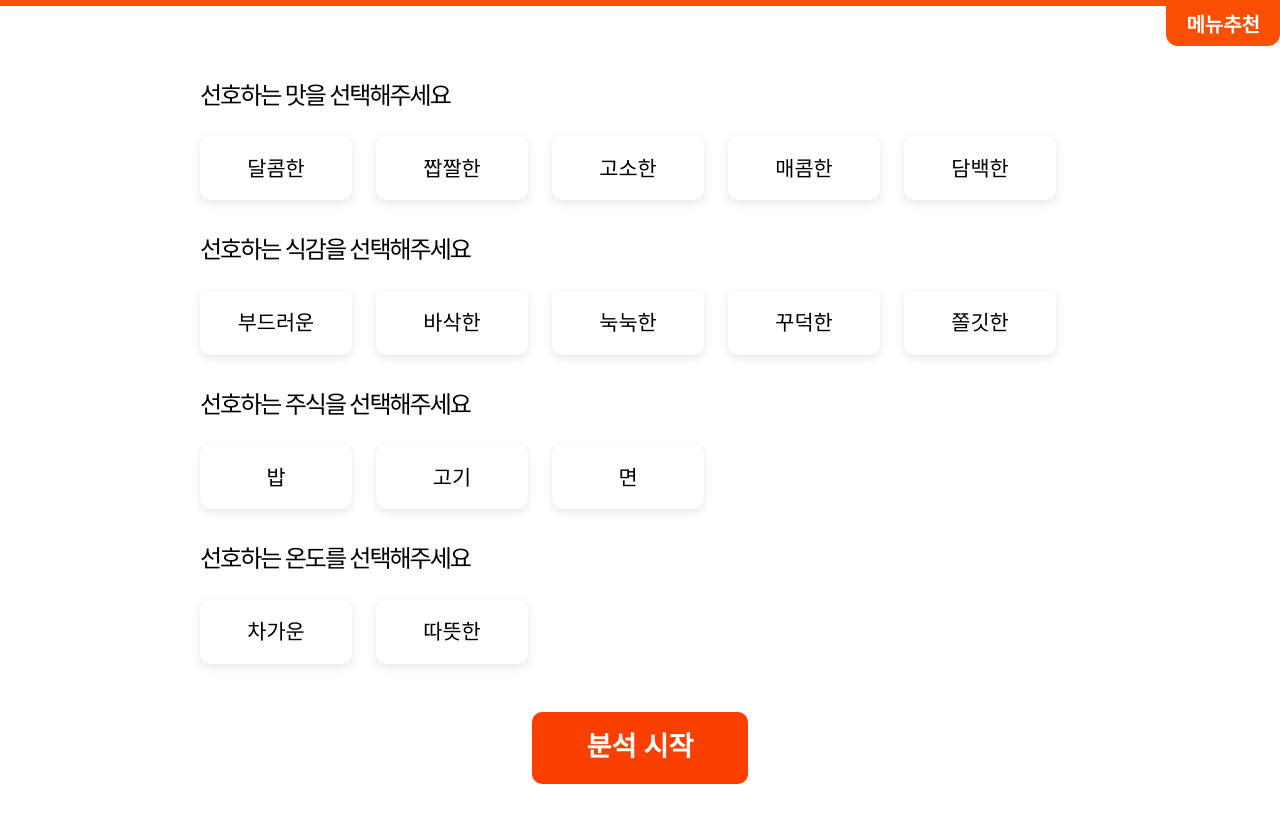
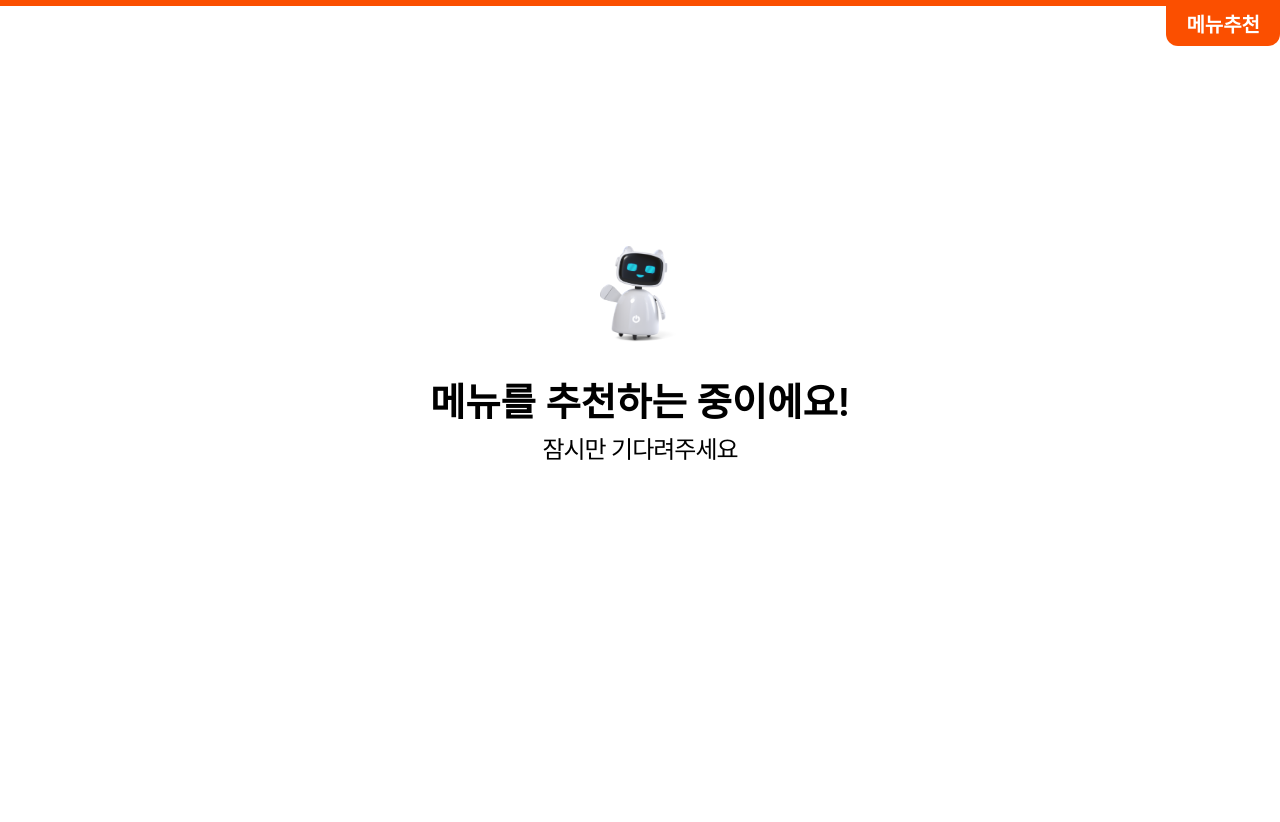
Before and after one commit to Team-HUG/app, a React (Create React App) app: page /recommend in a window 1280 px wide. Shown: the top 822 px of the page. Before the commit the page ends 800 px from the top, so only its background shows below. Built offline with nearby package versions, Linux system fonts and the light colour scheme.

Commit message:
메뉴 추천 로딩 페이지 퍼블리싱 완료

```diff
--- /dev/null
+++ b/src/components/RecommendLoading/index.tsx
@@ -0,0 +1,15 @@
+import * as S from './style';
+
+const RecommendLoading = () => {
+  return (
+    <S.RecommendLoadingContainer>
+      <S.LoadingMessageBox>
+        <img src="/Character.png" alt="우리의 마스코트" />
+        <h1>메뉴를 추천하는 중이에요!</h1>
+        <span>잠시만 기다려주세요</span>
+      </S.LoadingMessageBox>
+    </S.RecommendLoadingContainer>
+  );
+};
+
+export default RecommendLoading;
--- /dev/null
+++ b/src/components/RecommendLoading/style.ts
@@ -0,0 +1,34 @@
+import styled from 'styled-components';
+
+export const RecommendLoadingContainer = styled.div`
+  width: 100%;
+  height: 100vh;
+  display: flex;
+  justify-content: center;
+  margin-top: 12.5rem;
+`;
+
+export const LoadingMessageBox = styled.div`
+  display: flex;
+  flex-direction: column;
+  align-items: center;
+
+  img {
+    width: 5rem;
+    height: 6rem;
+    margin-bottom: 2rem;
+  }
+
+  h1 {
+    font-size: 2.4rem;
+    font-weight: 600;
+    color: #000000;
+  }
+
+  span {
+    font-size: 1.5rem;
+    font-weight: 500;
+    color: #000000;
+    letter-spacing: -1px;
+  }
+`;
--- /dev/null
+++ b/src/components/RecommendMenu/index.tsx
@@ -0,0 +1,77 @@
+import { useState } from 'react';
+import * as S from './style';
+
+const recommendData = [
+  { question: '선호하는 맛을 선택해주세요', recommendList: ['달콤한', '짭짤한', '고소한', '매콤한', '담백한'] },
+  { question: '선호하는 식감을 선택해주세요', recommendList: ['부드러운', '바삭한', '눅눅한', '꾸덕한', '쫄깃한'] },
+  { question: '선호하는 주식을 선택해주세요', recommendList: ['밥', '고기', '면'] },
+  { question: '선호하는 온도를 선택해주세요', recommendList: ['차가운', '따뜻한'] },
+];
+
+const RecommendMenu = () => {
+  const [recommendArr, setRecommendArr] = useState(['', '', '', '']);
+  const [tasteText, setTasteText] = useState('');
+  const [textureText, setTexture] = useState('');
+  const [stockText, setStockText] = useState('');
+  const [temperatureText, setTemperatureText] = useState('');
+
+  return (
+    <S.RecommendMenuContainer>
+      <S.RecommendMenuSelectContainer>
+        {recommendData.map((recommend, idx) => (
+          <div key={idx}>
+            <S.RecommendQuestion>{recommend.question}</S.RecommendQuestion>
+            <S.RecommendSelectBoxContainer>
+              {recommend.recommendList.map((in_recommend, idx) => (
+                <S.RecommendSelectBox
+                  key={idx}
+                  current={in_recommend}
+                  clicked={
+                    recommend.question === '선호하는 맛을 선택해주세요'
+                      ? tasteText
+                      : recommend.question === '선호하는 식감을 선택해주세요'
+                      ? textureText
+                      : recommend.question === '선호하는 주식을 선택해주세요'
+                      ? stockText
+                      : temperatureText
+                  }
+                  onClick={() => {
+                    if (recommend.question === '선호하는 맛을 선택해주세요') {
+                      setTasteText(in_recommend);
+                      const copyTextArr = [...recommendArr];
+                      copyTextArr[0] = in_recommend;
+                      setRecommendArr(copyTextArr);
+                    }
+                    if (recommend.question === '선호하는 식감을 선택해주세요') {
+                      setTexture(in_recommend);
+                      const copyTextArr = [...recommendArr];
+                      copyTextArr[1] = in_recommend;
+                      setRecommendArr(copyTextArr);
+                    }
+                    if (recommend.question === '선호하는 주식을 선택해주세요') {
+                      setStockText(in_recommend);
+                      const copyTextArr = [...recommendArr];
+                      copyTextArr[2] = in_recommend;
+                      setRecommendArr(copyTextArr);
+                    }
+                    if (recommend.question === '선호하는 온도를 선택해주세요') {
+                      setTemperatureText(in_recommend);
+                      const copyTextArr = [...recommendArr];
+                      copyTextArr[3] = in_recommend;
+                      setRecommendArr(copyTextArr);
+                    }
+                  }}
+                >
+                  {in_recommend}
+                </S.RecommendSelectBox>
+              ))}
+            </S.RecommendSelectBoxContainer>
+          </div>
+        ))}
+      </S.RecommendMenuSelectContainer>
+      <S.RecommendButton>분석 시작</S.RecommendButton>
+    </S.RecommendMenuContainer>
+  );
+};
+
+export default RecommendMenu;
--- a/src/pages/RecommendMenuPage/style.ts
+++ b/src/components/RecommendMenu/style.ts
@@ -1,6 +1,6 @@
 import styled from 'styled-components';
 
-export const RecommendMenuPageContainer = styled.div`
+export const RecommendMenuContainer = styled.div`
   display: flex;
   flex-direction: column;
   align-items: center;
--- a/src/pages/RecommendMenuPage/index.tsx
+++ b/src/pages/RecommendMenuPage/index.tsx
@@ -1,80 +1,16 @@
-import { useState } from 'react';
+import React, { useState } from 'react';
 import TableBar from '../../components/atoms/TableBar';
-import * as S from './style';
-
-const recommendData = [
-  { question: '선호하는 맛을 선택해주세요', recommendList: ['달콤한', '짭짤한', '고소한', '매콤한', '담백한'] },
-  { question: '선호하는 식감을 선택해주세요', recommendList: ['부드러운', '바삭한', '눅눅한', '꾸덕한', '쫄깃한'] },
-  { question: '선호하는 주식을 선택해주세요', recommendList: ['밥', '고기', '면'] },
-  { question: '선호하는 온도를 선택해주세요', recommendList: ['차가운', '따뜻한'] },
-];
+import RecommendLoading from '../../components/RecommendLoading';
+import RecommendMenu from '../../components/RecommendMenu';
 
 const RecommendMenuPage = () => {
-  const [recommendArr, setRecommendArr] = useState(['', '', '', '']);
-  const [tasteText, setTasteText] = useState('');
-  const [textureText, setTexture] = useState('');
-  const [stockText, setStockText] = useState('');
-  const [temperatureText, setTemperatureText] = useState('');
-
-  console.log(recommendArr);
+  const [isLoading, setIsLoading] = useState(true);
 
   return (
-    <S.RecommendMenuPageContainer>
+    <>
       <TableBar name="메뉴추천" />
-      <S.RecommendMenuSelectContainer>
-        {recommendData.map((recommend, idx) => (
-          <div key={idx}>
-            <S.RecommendQuestion>{recommend.question}</S.RecommendQuestion>
-            <S.RecommendSelectBoxContainer>
-              {recommend.recommendList.map((in_recommend, idx) => (
-                <S.RecommendSelectBox
-                  key={idx}
-                  current={in_recommend}
-                  clicked={
-                    recommend.question === '선호하는 맛을 선택해주세요'
-                      ? tasteText
-                      : recommend.question === '선호하는 식감을 선택해주세요'
-                      ? textureText
-                      : recommend.question === '선호하는 주식을 선택해주세요'
-                      ? stockText
-                      : temperatureText
-                  }
-                  onClick={() => {
-                    if (recommend.question === '선호하는 맛을 선택해주세요') {
-                      setTasteText(in_recommend);
-                      const copyTextArr = [...recommendArr];
-                      copyTextArr[0] = in_recommend;
-                      setRecommendArr(copyTextArr);
-                    }
-                    if (recommend.question === '선호하는 식감을 선택해주세요') {
-                      setTexture(in_recommend);
-                      const copyTextArr = [...recommendArr];
-                      copyTextArr[1] = in_recommend;
-                      setRecommendArr(copyTextArr);
-                    }
-                    if (recommend.question === '선호하는 주식을 선택해주세요') {
-                      setStockText(in_recommend);
-                      const copyTextArr = [...recommendArr];
-                      copyTextArr[2] = in_recommend;
-                      setRecommendArr(copyTextArr);
-                    }
-                    if (recommend.question === '선호하는 온도를 선택해주세요') {
-                      setTemperatureText(in_recommend);
-                      const copyTextArr = [...recommendArr];
-                      copyTextArr[3] = in_recommend;
-                      setRecommendArr(copyTextArr);
-                    }
-                  }}
-                >
-                  {in_recommend}
-                </S.RecommendSelectBox>
-              ))}
-            </S.RecommendSelectBoxContainer>
-          </div>
-        ))}
-      </S.RecommendMenuSelectContainer>
-      <S.RecommendButton>분석 시작</S.RecommendButton>
-    </S.RecommendMenuPageContainer>
+      {isLoading ? <RecommendLoading /> : <RecommendMenu />}
+    </>
   );
 };
 
```
Also changed, not shown: public/Character.png (renamed from public/bot.png).
